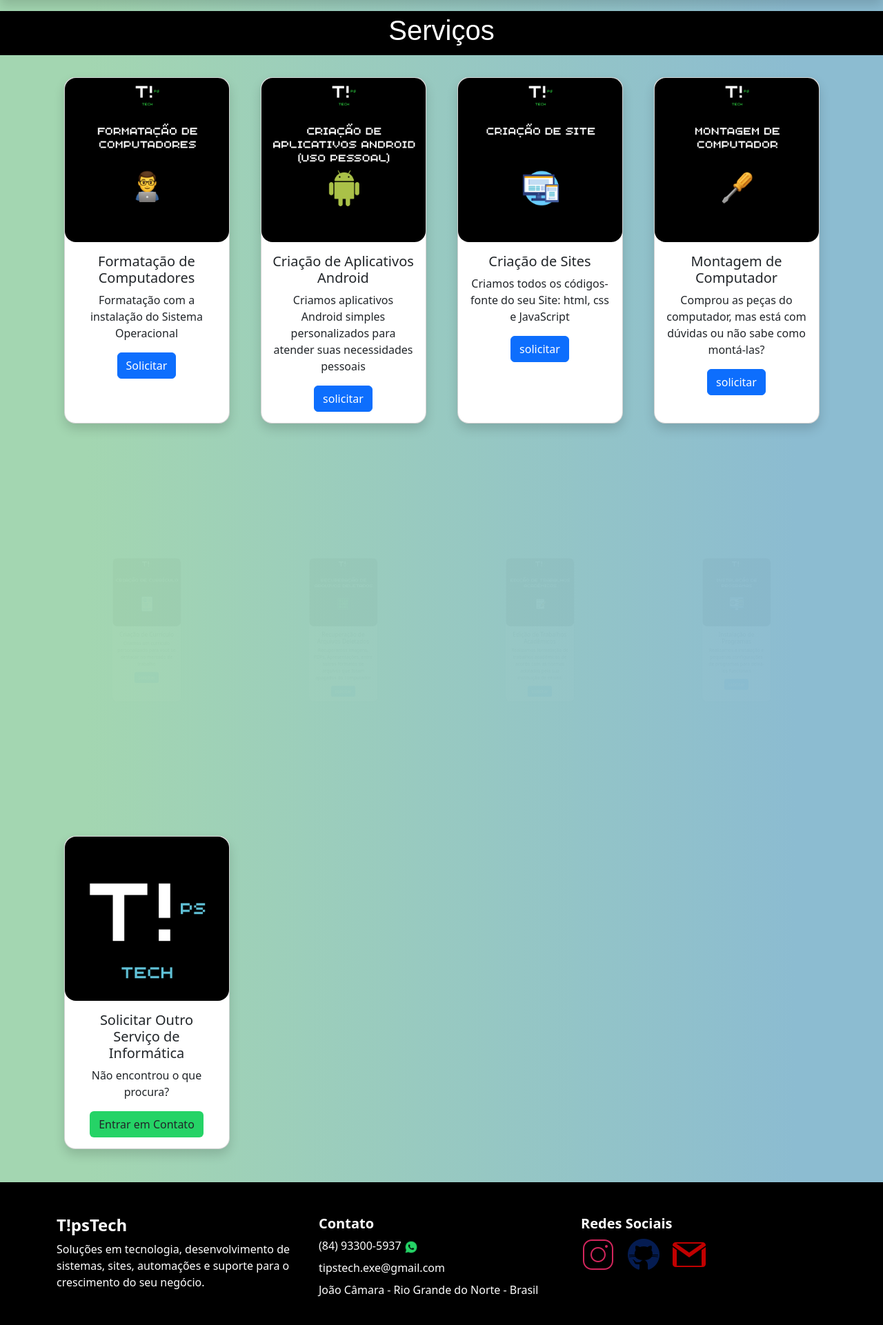
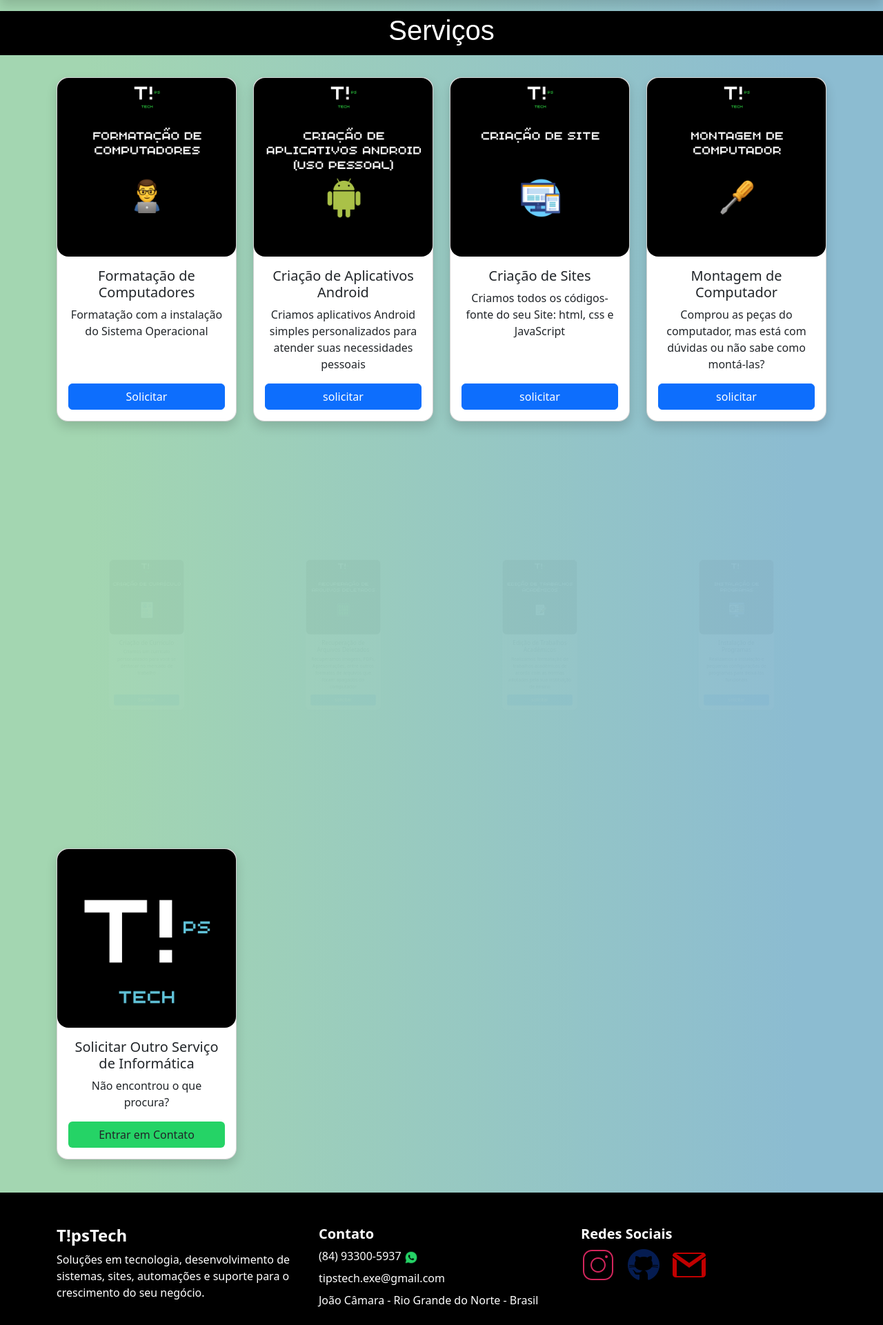
Before and after one commit to TIpsTech-exe/website-Tipstech, a Django app: page /servicos/ in a window 1280 px wide. Shown: the part 125-2046 px from the top of the page at 69% size. Run offline with Django 5.2, Linux system fonts and the light colour scheme.

Commit message:
botões de serviços ajustado

```diff
--- a/tipstech/templates/home.html
+++ b/tipstech/templates/home.html
@@ -91,6 +91,7 @@
 <div class="m-0 p-0">
   <div id="app" class="row justify-content-center m-0">
     <div class="col-lg-3 col-12 border-end p-lg-5 p-2 bloco">
+      <!-- o Vue faz o serviço de pegar os dados do formulário -->
       <label for="exampleFormControlInput1" class="form-label">Nome:</label>
       <input type="text" class="form-control" v-model="nome">
       <label for="exampleFormControlTextarea1" class="form-label">Comentário ou Sugestão:</label>
--- a/tipstech/templates/servicos.html
+++ b/tipstech/templates/servicos.html
@@ -5,6 +5,19 @@
   .underlineLinksServicos {
        text-decoration: underline 5px #0066FF;
       }
+
+      .card {
+    height: 100%;
+}
+
+.card-body {
+    display: flex;
+    flex-direction: column;
+}
+
+.card-body .btn {
+    margin-top: auto;
+}
 </style>
 <div class="bg-black p-1 mt-3 mb-3 text-white play-regular text-center">
   <p class="h1">Serviços</p>
@@ -14,7 +27,7 @@
   <div class="container text-center">
     <div class="row center">
       <div class="col-12 col-md-6 col-lg-3 mb-5 d-flex justify-content-center animacao bloco">
-        <div class="card rounded-4 shadow" style="width: 15rem;">
+        <div class="card rounded-4 shadow h-100 w-100" style="width: 15rem;">
             <img src="{% static 'img/Serviços/1.png' %}" class="card-img-top rounded-4" alt="">
             <div class="card-body">
                 <h5 class="card-title">Formatação de Computadores</h5>
@@ -24,7 +37,7 @@
         </div>
     </div>
     <div class="col-12 col-md-6 col-lg-3 mb-5 d-flex justify-content-center animacao bloco">
-        <div class="card rounded-4 shadow" style="width: 15rem;">
+        <div class="card rounded-4 shadow h-100 w-100" style="width: 15rem;">
           <img src="{% static 'img/Serviços/7.png' %}" class="card-img-top rounded-4" alt="...">
           <div class="card-body">
             <h5 class="card-title">Criação de Aplicativos Android</h5>
@@ -34,7 +47,7 @@
         </div>
       </div>
       <div class="col-12 col-md-6 col-lg-3 mb-5 d-flex justify-content-center animacao bloco" >
-        <div class="card rounded-4 shadow" style="width: 15rem;">
+        <div class="card rounded-4 shadow h-100 w-100" style="width: 15rem;">
           <img src="{% static 'img/Serviços/9.png' %}" class="card-img-top rounded-4" alt="...">
           <div class="card-body ">
             <h5 class="card-title">Criação de Sites</h5>
@@ -44,7 +57,7 @@
         </div>
       </div>
       <div class="col-12 col-md-6 col-lg-3 mb-5 d-flex justify-content-center animacao bloco">
-        <div class="card rounded-4 shadow" style="width: 15rem;">
+        <div class="card rounded-4 shadow h-100 w-100" style="width: 15rem;">
           <img src="{% static 'img/Serviços/6.png' %}" class="card-img-top rounded-4" alt="...">
           <div class="card-body">
             <h5 class="card-title">Montagem de Computador</h5>
@@ -54,7 +67,7 @@
         </div>
       </div>
       <div class="col-12 col-md-6 col-lg-3 mb-5 d-flex justify-content-center animacao bloco">
-        <div class="card rounded-4 shadow" style="width: 15rem;">
+        <div class="card rounded-4 shadow h-100 w-100" style="width: 15rem;">
             <img src="{% static 'img/Serviços/3.png' %}" class="card-img-top rounded-4" alt="">
             <div class="card-body">
                 <h5 class="card-title">Criação de Currículo</h5>
@@ -64,7 +77,7 @@
         </div>
     </div>
     <div class="col-12 col-md-6 col-lg-3 mb-5 d-flex justify-content-center animacao bloco">
-        <div class="card rounded-4 shadow" style="width: 15rem;">
+        <div class="card rounded-4 shadow h-100 w-100" style="width: 15rem;">
           <img src="{% static 'img/Serviços/5.png' %}" class="card-img-top rounded-4" alt="...">
           <div class="card-body">
             <h5 class="card-title">Recuperação de Arquivos Deletados</h5>
@@ -74,7 +87,7 @@
         </div>
       </div>
       <div class="col-12 col-md-6 col-lg-3 mb-5 d-flex justify-content-center animacao bloco" >
-        <div class="card rounded-4 shadow" style="width: 15rem;">
+        <div class="card rounded-4 shadow h-100 w-100" style="width: 15rem;">
           <img src="{% static 'img/Serviços/4.png' %}" class="card-img-top rounded-4" alt="...">
           <div class="card-body">
             <h5 class="card-title">Edição de Trabalhos Acadêmicos</h5>
@@ -84,7 +97,7 @@
         </div>
       </div>
       <div class="col-12 col-md-6 col-lg-3 mb-5 d-flex justify-content-center animacao bloco">
-        <div class="card rounded-4 shadow" style="width: 15rem;">
+        <div class="card rounded-4 shadow h-100 w-100" style="width: 15rem;">
           <img src="{% static 'img/Serviços/2.png' %}" class="card-img-top rounded-4" alt="...">
           <div class="card-body">
             <h5 class="card-title">Instalação de Programas</h5>
@@ -94,7 +107,7 @@
         </div>
       </div>
       <div class="col-12 col-md-6 col-lg-3 mb-5 d-flex justify-content-center animacao bloco">
-        <div class="card rounded-4 shadow" style="width: 15rem;">
+        <div class="card rounded-4 shadow h-100 w-100" style="width: 15rem;">
           <img src="{% static 'img/1.png' %}" class="card-img-top rounded-4" alt="...">
           <div class="card-body">
             <h5 class="card-title">Solicitar Outro Serviço de Informática</h5>
```
